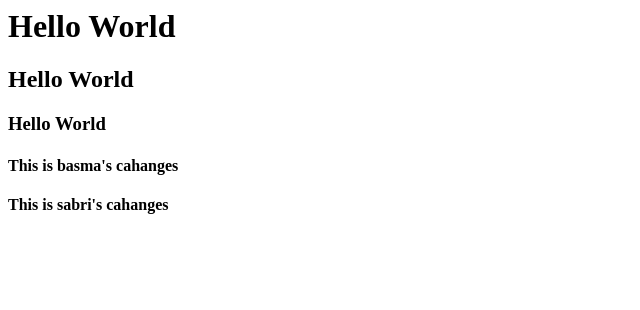
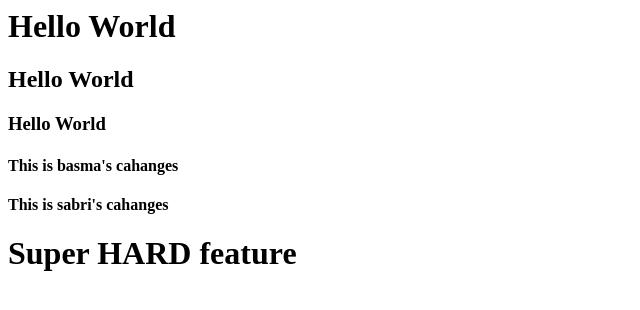
Before and after one commit to sabri916/git-workshop, a plain HTML site: page index.html in a window 1280 px wide. Shown: the whole page, without its empty margins (0-640 px from the left). Drawn offline with Linux system fonts and the light colour scheme.

Commit message:
super hard feature

```diff
--- a/index.html
+++ b/index.html
@@ -9,5 +9,6 @@
   <h3> Hello World </h3>
 <h4>This is basma's cahanges</4>
 <h4>This is sabri's cahanges</4>
+  <h1>Super HARD feature</h1>
 </body>
 </html>
```
